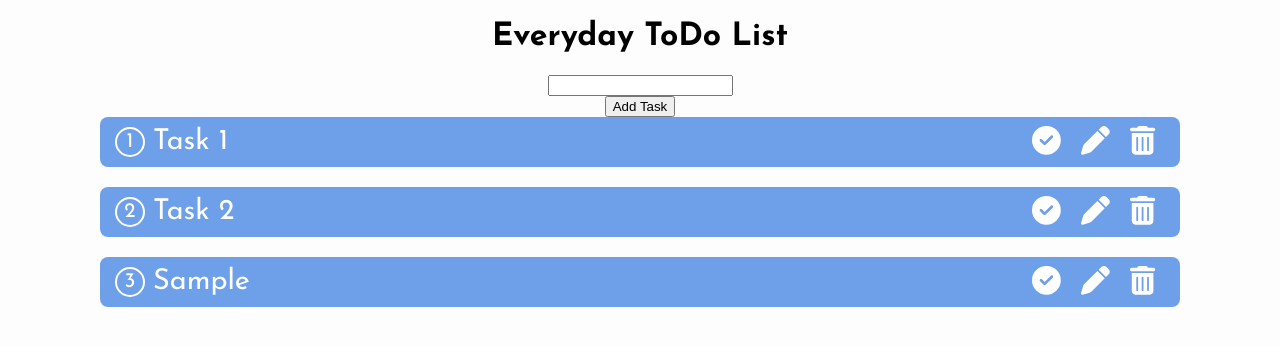
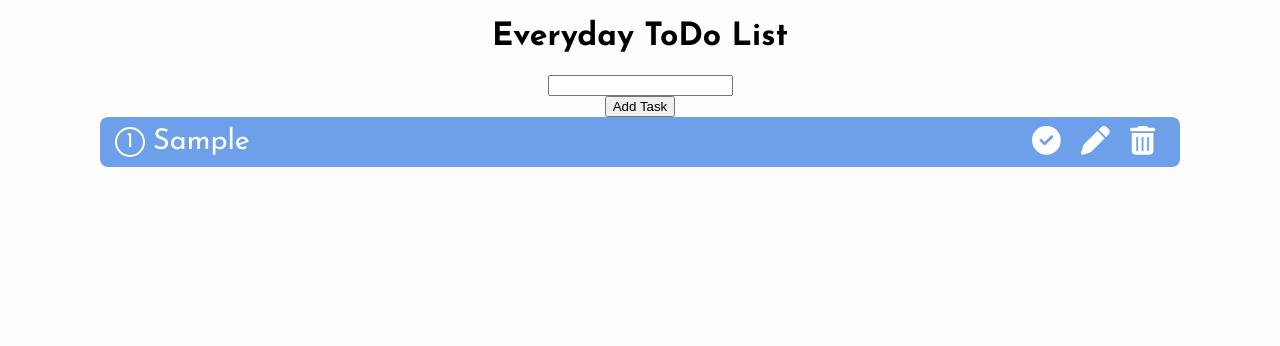
Before and after one commit to AnushkaRi/todo-list-app, a React (Vite) app: page / in a window 1280 px wide. Both pictures are taken after typing "Sample" into the empty fields and a click on the button "Add Task". Shown: the top 346 px of the page. Built offline with nearby package versions, Linux system fonts and the light colour scheme.

Commit message:
Added components

```diff
--- a/src/App.jsx
+++ b/src/App.jsx
@@ -1,15 +1,13 @@
 import "./App.css";
+import AddTaskForm from "./components/AddTaskForm";
+import UpdateForm from "./components/UpdateForm";
+import ToDo from "./components/ToDo";
 
-import { FontAwesomeIcon } from "@fortawesome/react-fontawesome";
-import { faCircleCheck, faPen, faTrashCan } from "@fortawesome/free-solid-svg-icons";
-import React, { useState } from "react";
+import { useState } from "react";
 
 function App() {
   // Tasks State
-  const [toDo, setToDo] = useState([
-    { id: 1, title: "Task 1", status: false },
-    { id: 2, title: "Task 2", status: false },
-  ]);
+  const [toDo, setToDo] = useState([]);
 
   // Temp State
   const [newTask, setNewTask] = useState(""); // to hold temporary data that will be added as new tasks
@@ -69,78 +67,21 @@ function App() {
     <div className="App">
       <h1>Everyday ToDo List</h1>
 
-      {/*Update Task*/}
+      {/*Update Task & Add Task*/}
       {updateData ? (
-        <>
-          <div className="row">
-            <div className="col">
-              <input
-                className="form_container"
-                value={updateData && updateData.title}
-                onChange={(e) => changeTask(e)}
-              ></input>
-            </div>
-            <div className="col-auto">
-              <button className="btn btn_success" onClick={updateTask}>
-                Update
-              </button>
-              <button className="btn btn_warning" onClick={cancelUpdate}>
-                Cancel
-              </button>
-            </div>
-          </div>
-        </>
+        <UpdateForm
+          updateData={updateData}
+          updateTask={updateTask}
+          changeTask={changeTask}
+          cancelUpdate={cancelUpdate}
+        />
       ) : (
-        <>
-          {/*Add Task*/}
-          <div className="row">
-            <div className="col">
-              <input value={newTask} onChange={(e) => setNewTask(e.target.value)} className="form_container"></input>
-            </div>
-            <div className="col-auto">
-              <button onClick={addTask} className="btn btn_success">
-                Add Task
-              </button>
-            </div>
-          </div>
-        </>
+        <AddTaskForm newTask={newTask} setNewTask={setNewTask} addTask={addTask} />
       )}
 
       {/*Display ToDos*/}
       {toDo && toDo.length ? "" : "No Tasks..."}
-      {toDo &&
-        toDo
-          .sort((a, b) => (a.id > b.id ? 1 : -1))
-          .map((task, index) => {
-            return (
-              <React.Fragment key={task.id}>
-                <div className="task_container">
-                  <div className={task.status ? "done" : ""}>
-                    <span className="task_number">{index + 1}</span>
-                    <span className="task_text">{task.title}</span>
-                  </div>
-                  <div className="icons_container">
-                    <span title="Completed / Not Completed" onClick={(e) => markDoneTask(task.id)}>
-                      <FontAwesomeIcon icon={faCircleCheck} />
-                    </span>
-                    {task.status ? null : (
-                      <span
-                        title="Edit"
-                        onClick={() =>
-                          setUpdateData({ id: task.id, title: task.title, status: task.status ? true : false })
-                        }
-                      >
-                        <FontAwesomeIcon icon={faPen} />
-                      </span>
-                    )}
-                    <span title="Delete" onClick={() => deleteTask(task.id)}>
-                      <FontAwesomeIcon icon={faTrashCan} />
-                    </span>
-                  </div>
-                </div>
-              </React.Fragment>
-            );
-          })}
+      <ToDo toDo={toDo} markDoneTask={markDoneTask} setUpdateData={setUpdateData} deleteTask={deleteTask} />
     </div>
   );
 }
--- /dev/null
+++ b/src/components/AddTaskForm.jsx
@@ -0,0 +1,18 @@
+const AddTaskForm = ({ newTask, setNewTask, addTask }) => {
+  return (
+    <>
+      <div className="row">
+        <div className="col">
+          <input value={newTask} onChange={(e) => setNewTask(e.target.value)} className="form_container"></input>
+        </div>
+        <div className="col-auto">
+          <button onClick={addTask} className="btn btn_success">
+            Add Task
+          </button>
+        </div>
+      </div>
+    </>
+  );
+};
+
+export default AddTaskForm;
--- /dev/null
+++ b/src/components/ToDo.jsx
@@ -0,0 +1,46 @@
+import React from "react";
+
+import { FontAwesomeIcon } from "@fortawesome/react-fontawesome";
+import { faCircleCheck, faPen, faTrashCan } from "@fortawesome/free-solid-svg-icons";
+
+const ToDo = ({ toDo, markDoneTask, setUpdateData, deleteTask }) => {
+  return (
+    <>
+      {toDo &&
+        toDo
+          .sort((a, b) => (a.id > b.id ? 1 : -1))
+          .map((task, index) => {
+            return (
+              <React.Fragment key={task.id}>
+                <div className="task_container">
+                  <div className={task.status ? "done" : ""}>
+                    <span className="task_number">{index + 1}</span>
+                    <span className="task_text">{task.title}</span>
+                  </div>
+                  <div className="icons_container">
+                    <span title="Completed / Not Completed" onClick={(e) => markDoneTask(task.id)}>
+                      <FontAwesomeIcon icon={faCircleCheck} />
+                    </span>
+                    {task.status ? null : (
+                      <span
+                        title="Edit"
+                        onClick={() =>
+                          setUpdateData({ id: task.id, title: task.title, status: task.status ? true : false })
+                        }
+                      >
+                        <FontAwesomeIcon icon={faPen} />
+                      </span>
+                    )}
+                    <span title="Delete" onClick={() => deleteTask(task.id)}>
+                      <FontAwesomeIcon icon={faTrashCan} />
+                    </span>
+                  </div>
+                </div>
+              </React.Fragment>
+            );
+          })}
+    </>
+  );
+};
+
+export default ToDo;
--- /dev/null
+++ b/src/components/UpdateForm.jsx
@@ -0,0 +1,25 @@
+const UpdateForm = ({ updateData, updateTask, changeTask, cancelUpdate }) => {
+  return (
+    <>
+      <div className="row">
+        <div className="col">
+          <input
+            className="form_container"
+            value={updateData && updateData.title}
+            onChange={(e) => changeTask(e)}
+          ></input>
+        </div>
+        <div className="col-auto">
+          <button className="btn btn_success" onClick={updateTask}>
+            Update
+          </button>
+          <button className="btn btn_warning" onClick={cancelUpdate}>
+            Cancel
+          </button>
+        </div>
+      </div>
+    </>
+  );
+};
+
+export default UpdateForm;
```
